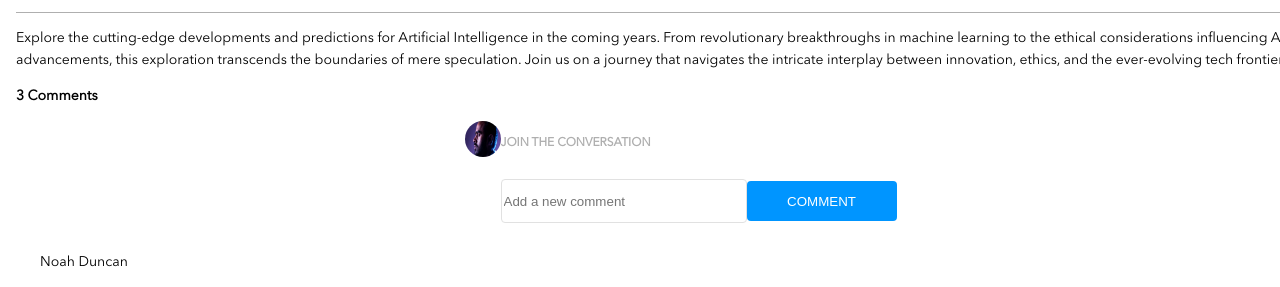
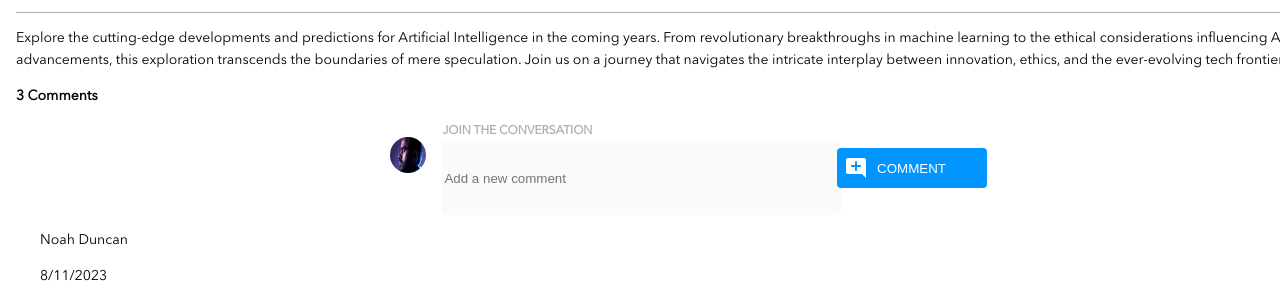
Before and after one commit to akzana/akzana-klepsch-brainflix, a React (Vite) app: page / in a window 1280 px wide. Shown: the part 780-1067 px from the top of the page. Built offline with nearby package versions, Linux system fonts and the light colour scheme.

Commit message:
📱 💄 update `CommentForm` styling

```diff
--- a/src/components/CommentForm/CommentForm.jsx
+++ b/src/components/CommentForm/CommentForm.jsx
@@ -4,13 +4,23 @@ import "./CommentForm.scss";
 export default function CommentForm() {
     return (
         <div className="comment-form">
-            <form action="submit" className="comment-form__form">
-                <img src="src\assets\images\Mohan-muruge.jpg" alt="user-image" className="comment-form__user-img" />
-                <div className='commenf-form__container'>
-                    <h3 className="comment-form__section-heading">JOIN THE CONVERSATION</h3>
-                    <input placeholder="Add a new comment" type="textarea" className="comment-form__user-input" id="comment-form__user-input" />
-                    <button className="comment-form__button">COMMENT</button>
+            <form
+                action="submit"
+                className="comment-form__form">
+                <div className='comment-form__container'>
+                    <img
+                        src="src\assets\images\Mohan-muruge.jpg"
+                        alt="Mohan Muruge side profile"
+                        className="comment-form__user-img" />
+                    <label htmlFor="comment-form__user-input" className="comment-form__input-label">JOIN THE CONVERSATION
+                        <input
+                            placeholder="Add a new comment"
+                            type="text"
+                            className="comment-form__user-input"
+                            id="comment-form__user-input" />
+                    </label>
                 </div>
+                <button className="comment-form__button">COMMENT</button>
             </form>
         </div>
     )
--- a/src/components/CommentForm/CommentForm.scss
+++ b/src/components/CommentForm/CommentForm.scss
@@ -5,21 +5,48 @@
 .comment-form {
     @include flex-row;
     justify-content: center;
+
     &__form {
+        @include flex-column;
+        justify-content: center;
+        width: 80vw;
+
+        @include tablet-screen {
+            @include flex-row;
+        }
+    }
+
+    &__container {
         @include flex-row;
-        justify-content: center;
+        justify-content: start;
     }
-    &__container{
-        @include flex-column;
-    }
+
     &__user-img {
         @include avatar-style;
+        margin: 1rem;
+    }
+
+
+    &__input-label {
+        @include section-header-font;
+    }
+
+    &__user-input {
+        @include form-field-style;
+        min-height: 4.5rem;
+        width: 100%;
+        border: 0.25rem;
+        background-color: $alabaster;
     }
 
     &__button {
         @include cta-button-style;
-    }
-    &__user-input{
-        @include form-field-style;
+        margin: 1rem 4rem;
+        width: 65vw;
+        background: url("/src/assets/icons/add_comment.svg") no-repeat scroll 0.4375rem $brainflix-blue;
+        @include tablet-screen {
+            margin: 0;
+            align-self: center;
+        }
     }
 }
```
